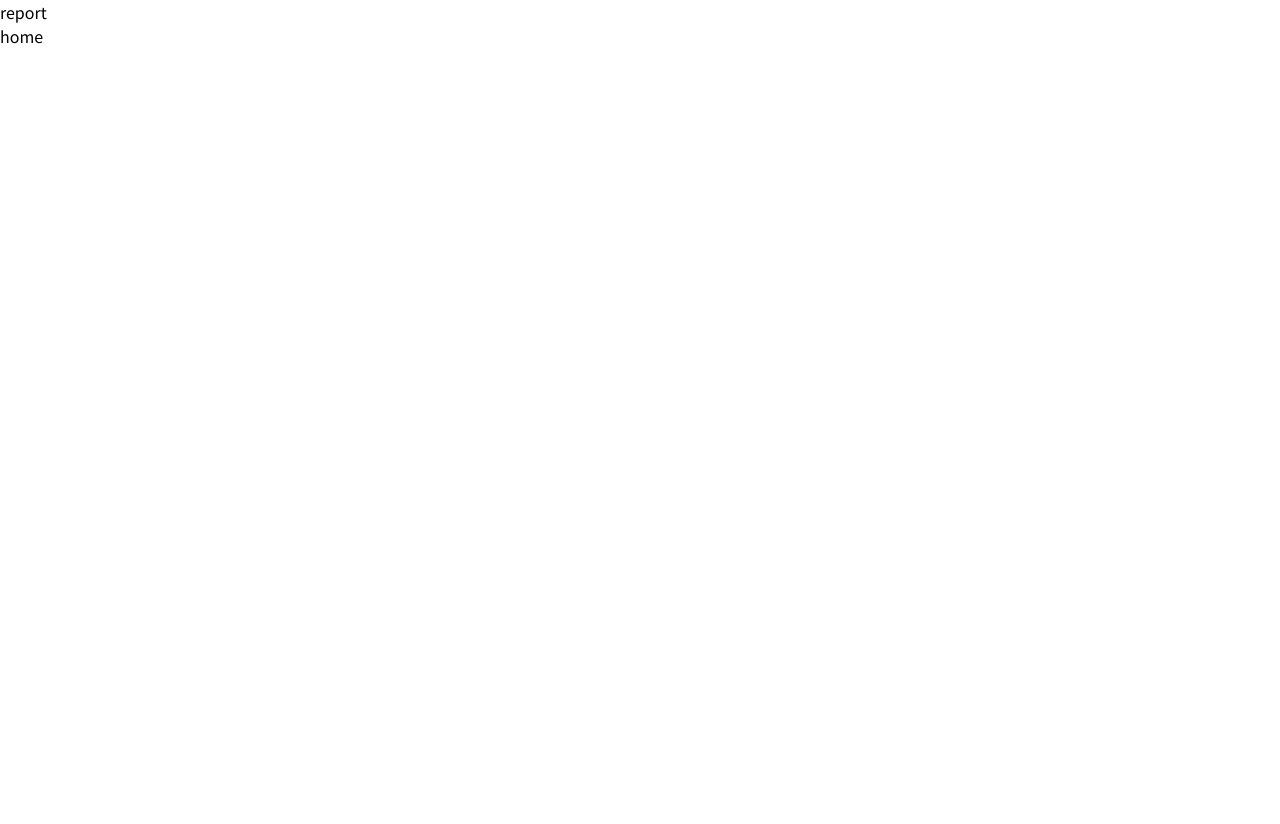
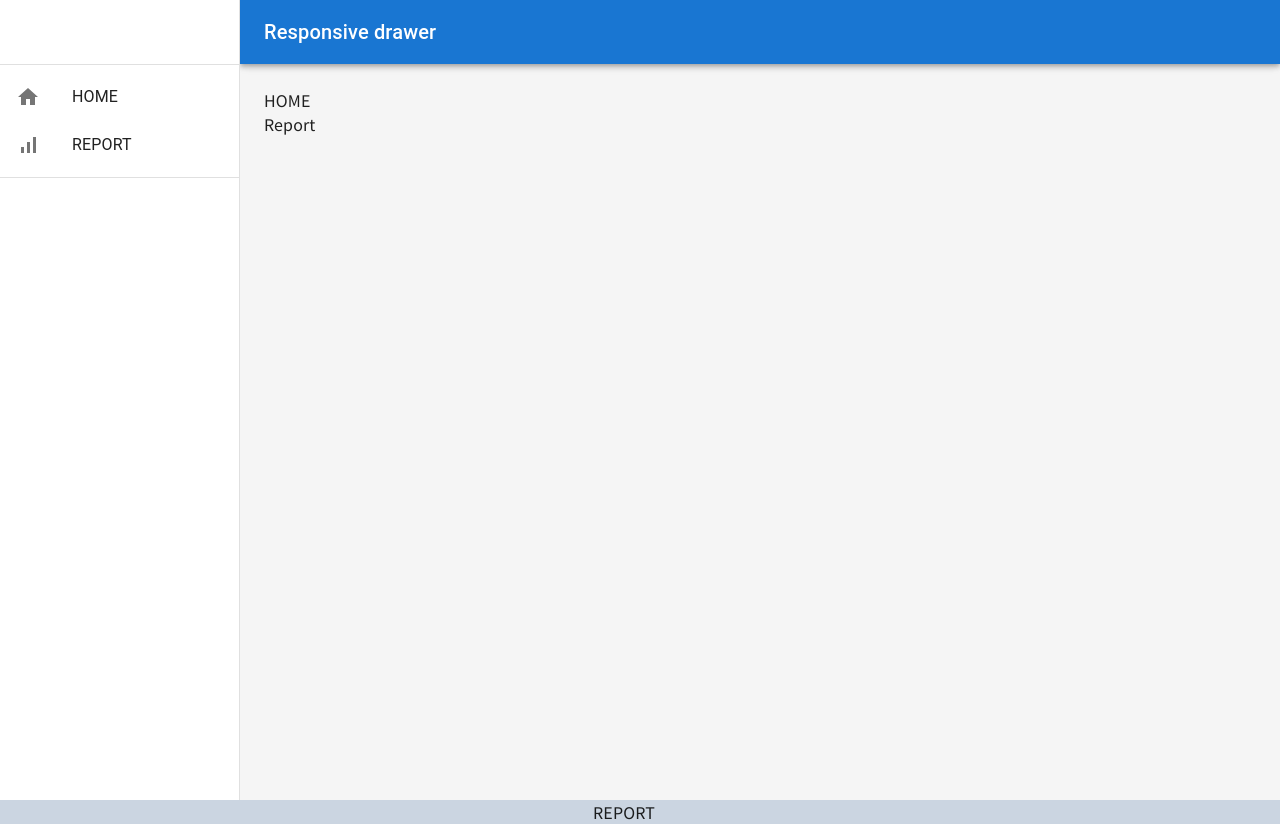
Before and after one commit to Fujiwara0805/MoneyDiaryApp, a Next.js app: page /report in a window 1280 px wide. Before the commit the page ends 800 px from the top, so only its background shows below. Built offline with nearby package versions, Linux system fonts and the light colour scheme.

Commit message:
🚧 Report画面の一部コードを修正

```diff
--- a/src/app/report/page.tsx
+++ b/src/app/report/page.tsx
@@ -1,11 +1,13 @@
-import Link from "next/link";
+import AppLayout from "@/components/layouts/AppLayout";
 import React from "react";
 
 const Report = () => {
   return (
-    <main>
-      <div>report</div>
-      <Link href={"/"}>home</Link>
+    <main className=" bg-slate-300 min-h-screen">
+      <AppLayout />
+      <div className=" text-center justify-center mr-8">
+        <h1>REPORT</h1>
+      </div>
     </main>
   );
 };
```
